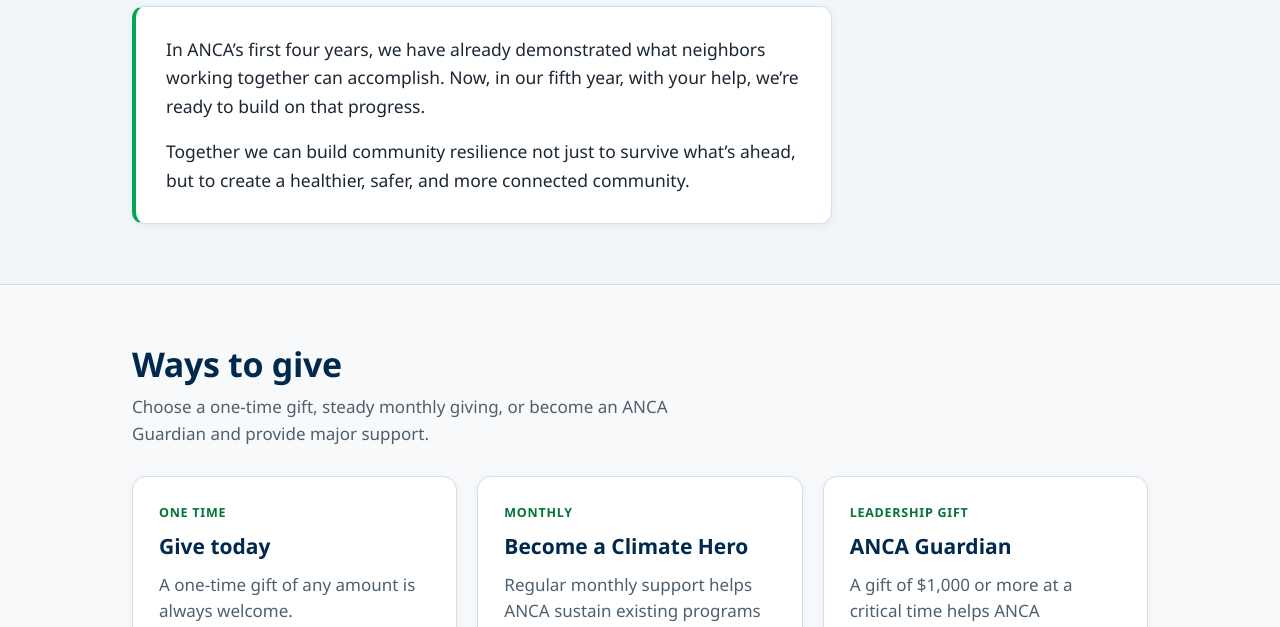
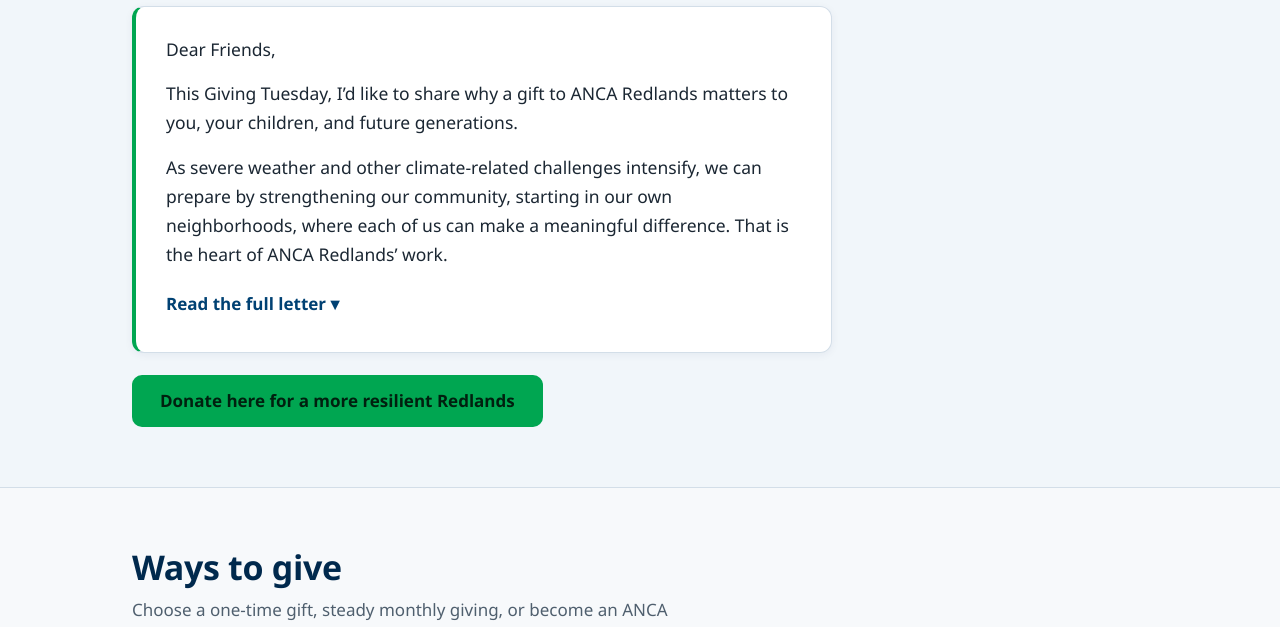
Before and after one commit to ANCA-Redlands/giving-campaign, a plain HTML site: page index.html in a window 1280 px wide. Shown: the part 634-1261 px from the top of the page. Drawn offline with Linux system fonts and the light colour scheme.

Commit message:
Add files via upload
Added Linda's Letter

```diff
--- a/app.js
+++ b/app.js
@@ -140,7 +140,34 @@
   // 2. WHY WE ARE ASKING (Need)
   var need = C.need || {};
   var needParas = (need.paragraphs || []).filter(Boolean);
-  if (needParas.length) {
+  var L = need.letter;
+  if (L && L.enabled && L.blocks && L.blocks.length) {
+    // Giving Tuesday letter: opening shown, the rest folds behind "Read the full letter".
+    var sl = section('need', 'alt', need.heading || 'Why we\u2019re asking');
+    var lbox = el('div', { class: 'prose letter' });
+    var blockEl = function (b) {
+      if (b.list) { var ul = el('ul'); b.list.forEach(function (t) { ul.appendChild(el('li', { text: t })); }); return ul; }
+      return el('p', { text: b.p });
+    };
+    var cut = L.visibleBlocks || 3;
+    L.blocks.slice(0, cut).forEach(function (b) { lbox.appendChild(blockEl(b)); });
+    var rest = L.blocks.slice(cut);
+    if (rest.length || (L.signoff && L.signoff.length)) {
+      var det = el('details', { class: 'letter-more' });
+      det.appendChild(el('summary', { text: L.moreLabel || 'Read the full letter' }));
+      rest.forEach(function (b) { det.appendChild(blockEl(b)); });
+      if (L.signoff && L.signoff.length) {
+        var sg = el('p', { class: 'sign' });
+        L.signoff.forEach(function (line, i) { if (i) { sg.appendChild(document.createElement('br')); } sg.appendChild(document.createTextNode(line)); });
+        det.appendChild(sg);
+      }
+      lbox.appendChild(det);
+    }
+    sl.wrap.appendChild(lbox);
+    var lcta = giveButton('primary', L.button || 'Give today', 'phase');
+    if (lcta) { sl.wrap.appendChild(el('div', { class: 'letter-cta' }, [lcta])); }
+    main.appendChild(sl.node); addNav('need', 'Why we ask');
+  } else if (needParas.length) {
     var sn = section('need', 'alt', need.heading || 'Why we\u2019re asking');
     var prose = el('div', { class: 'prose' });
     needParas.forEach(function (p) { prose.appendChild(el('p', { text: p })); });
--- a/config.js
+++ b/config.js
@@ -60,6 +60,29 @@ window.CAMPAIGN = {
   // The story of the need and the ask. Take it from Linda's approved letter. Empty hides the section.
   need: {
     heading: 'Why we\u2019re asking',
+    // Giving Tuesday letter from Linda. Set enabled to false after Tuesday and the two paragraphs below show again.
+    letter: {
+      enabled: true,
+      visibleBlocks: 3,           // paragraphs shown before "Read the full letter"
+      moreLabel: 'Read the full letter',
+      button: 'Donate here for a more resilient Redlands',
+      blocks: [
+        { p: 'Dear Friends,' },
+        { p: 'This Giving Tuesday, I\u2019d like to share why a gift to ANCA Redlands matters to you, your children, and future generations.' },
+        { p: 'As severe weather and other climate-related challenges intensify, we can prepare by strengthening our community, starting in our own neighborhoods, where each of us can make a meaningful difference. That is the heart of ANCA Redlands\u2019 work.' },
+        { p: 'Guided by a comprehensive plan for building community resilience, ANCA has spent the past four years helping residents understand the challenges ahead and take practical action. Thanks to our amazing volunteers, we have offered the following programs at no charge to the public:' },
+        { list: [
+          '31 monthly speaker events exploring climate-related challenges and practical solutions;',
+          '10 quarterly Repair Caf\u00e9s, where skilled volunteers repair items at no charge while demonstrating the environmental value of reuse; and',
+          'Four annual community-wide Days of Climate Action celebrating Earth Day by engaging residents in hands-on projects, learning new skills, and connecting with resources for a more resilient future.'
+        ] },
+        { p: 'Our neighborhood work to date has focused on disaster preparedness. Eighty-seven (87) neighborhoods have created detailed plans for working together during a major emergency. Soon, ANCA will launch a program to help residents grow and share more food locally. This is all part of building local resilience.' },
+        { p: 'At the center of our neighborhood work is something even more essential for our future: stronger relationships among neighbors. Resilience is strengthened when neighbors work together to prepare for disasters, grow food, conserve water, protect biodiversity, and face future challenges together.' },
+        { p: 'What we do today can help ensure a safer, healthier, more livable future for ourselves, our children, and the generations to come who will inherit the consequences of the choices we make today.' },
+        { p: 'Please make a Giving Tuesday gift to sustain and expand this important work: the gift of a more resilient future for the Redlands we love and for generations to come.' }
+      ],
+      signoff: ['With gratitude,', 'Linda Hamilton', 'Executive Director', 'ANCA Redlands']
+    },
     paragraphs: [
       'In ANCA\u2019s first four years, we have already demonstrated what neighbors working together can accomplish. Now, in our fifth year, with your help, we\u2019re ready to build on that progress.',
       'Together we can build community resilience not just to survive what\u2019s ahead, but to create a healthier, safer, and more connected community.'
--- a/styles.css
+++ b/styles.css
@@ -164,3 +164,14 @@ footer .social a{margin-right:14px}
 .more-tile a.more{font-weight:700;font-size:17px}
 
 .card p{white-space:pre-line}
+
+.letter-more{margin-top:4px}
+.letter-more summary{cursor:pointer;font-weight:700;color:var(--navy-700);padding:6px 0;list-style:none}
+.letter-more summary::-webkit-details-marker{display:none}
+.letter-more summary:after{content:" \25BE"}
+.letter-more[open] summary{margin-bottom:12px}
+.letter-more[open] summary:after{content:" \25B4"}
+.letter .sign{margin-top:8px}
+.prose ul{margin:0 0 16px;padding-left:22px;font-size:17.5px;line-height:1.6;max-width:66ch}
+.prose li{margin-bottom:8px}
+.letter-cta{margin-top:22px}
```
